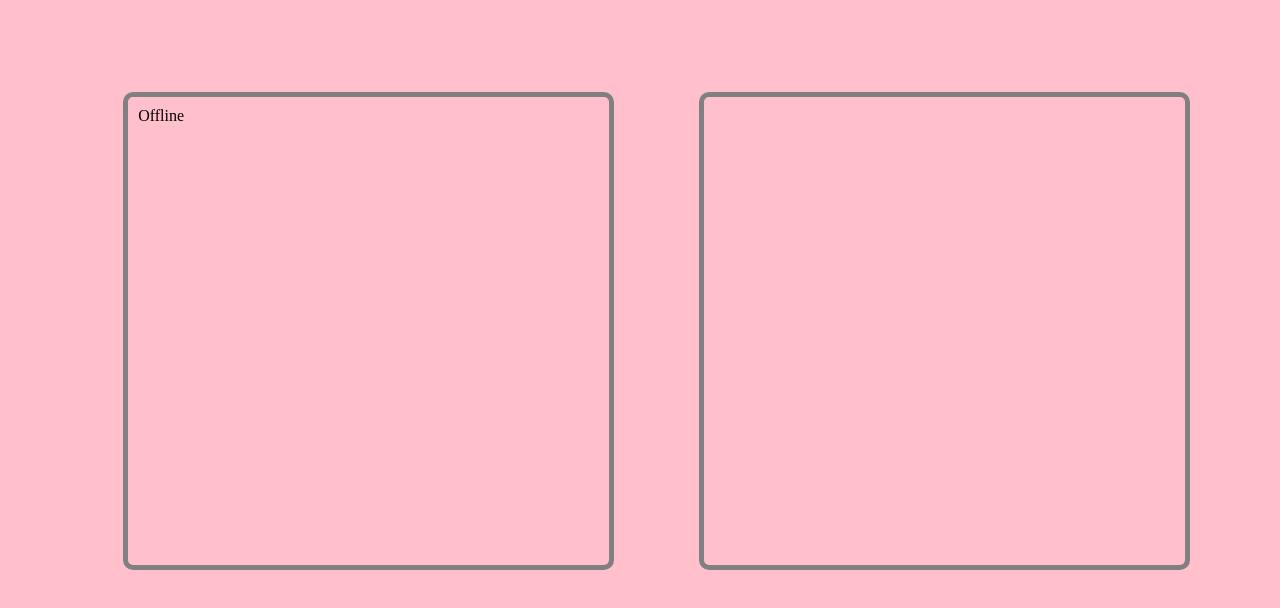
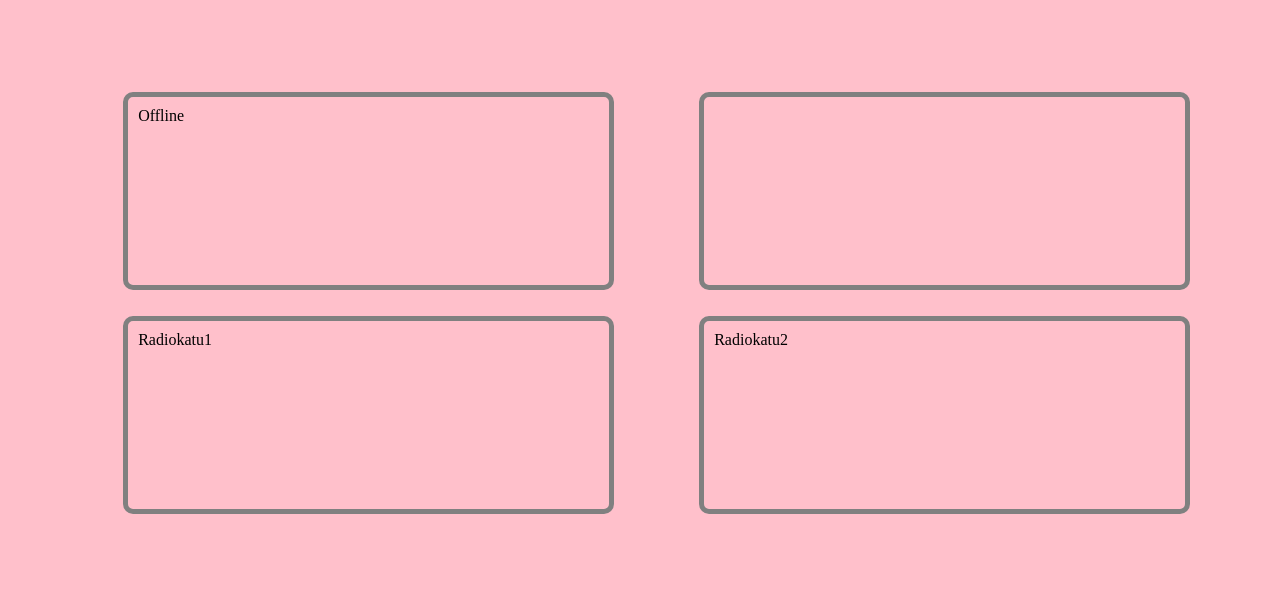
Before and after one commit to Robyn12/hsl, a plain HTML site: page hsl/index.html in a window 1280 px wide. Shown: the part 148-756 px from the top of the page. Drawn offline with nearby package versions, Linux system fonts and the light colour scheme; no server answers.

Commit message:
Add files via upload

```diff
--- a/hsl/hsl.css
+++ b/hsl/hsl.css
@@ -37,23 +37,28 @@
 body {
     background-color: pink;
 }
-#Kyllikinportti1 {
+.aikatauluField {
     border-radius: 10px;
     padding: 10px;
     border: 5px solid gray;
     position: absolute;
     width: 40%;
-    height: 80%;
+    height: 30%;
+}
+#Kyllikinportti1 {
     left: 10%;
 }
 
 #Kyllikinportti2 {
-    border-radius: 10px;
-    padding: 10px;
-    border: 5px solid gray;
-    position: absolute;
-    width: 40%;
-    height: 80%;
+    left: 60%;
+}
+#radiokatu1 {
+    top:40%;
+    left: 10%;
+}
+
+#radiokatu2 {
+    top:40%;
     left: 60%;
 }
 #bussiNro {
--- a/hsl/index.html
+++ b/hsl/index.html
@@ -7,8 +7,9 @@
 <script>
 var counter = 1;
 var url1 = "https://api.digitransit.fi/routing/v1/routers/hsl/index/graphql";
-var header = "Content-Type: application/json";
-var query = { "query": "{  stops(ids: [\"HSL:1171407\", \"HSL:1171408\"])  { stoptimesWithoutPatterns (numberOfDepartures: 4) { trip { route { shortName }  } scheduledDeparture realtimeDeparture headsign } } }" };
+    var header = "Content-Type: application/json";
+    var stops = ["HSL:1171407", "HSL:1171408" ,"HSL:1171124", "HSL:1171125"]
+var query = { "query": "{  stops(ids: [\""+ stops[0] +"\", \"" + stops[1] + "\", \"" + stops[2] + "\", \"" + stops[3] + "\"])  { stoptimesWithoutPatterns (numberOfDepartures: 4) { trip { route { shortName }  } scheduledDeparture realtimeDeparture headsign } } }" };
 function checkInternetConnection() {
 	return navigator.onLine
 };
@@ -65,8 +66,14 @@ function haeTiedot() {
       success: function (data) {
       var tuloste = muotoileTiedot(data["data"]["stops"][0]["stoptimesWithoutPatterns"]);
       var tuloste2 = muotoileTiedot(data["data"]["stops"][1]["stoptimesWithoutPatterns"]);
+      var tuloste3 = muotoileTiedot(data["data"]["stops"][2]["stoptimesWithoutPatterns"]);
+      var tuloste4 = muotoileTiedot(data["data"]["stops"][3]["stoptimesWithoutPatterns"]);
+
       document.getElementById("Kyllikinportti1").innerHTML = "<div class='suunta'><h2>Pasilan Aseman suuntaan</h2></div>" + tuloste + "</h3>";
       document.getElementById("Kyllikinportti2").innerHTML = "<div class='suunta'><h2>Keskustaan päin</h2></div>" + tuloste2 + "";
+      document.getElementById("radiokatu1").innerHTML = "<div class='suunta'><h2>Keskustaan päin</h2></div>" + tuloste3 + "";
+      document.getElementById("radiokatu2").innerHTML = "<div class='suunta'><h2>Keskustaan päin</h2></div>" + tuloste4 + "";
+
       counter = 1;
     },
     error: function (data) {
@@ -103,13 +110,19 @@ setInterval(function(){
         </div>
     </div>
 
-	<div id="bussiAikataulu">
-        <div id="Kyllikinportti1">
+    <div id="bussiAikataulu">
+        <div class="aikatauluField" id="Kyllikinportti1">
             Kyllikinportti1
         </div>
-        <div id="Kyllikinportti2">
+        <div class="aikatauluField" id="Kyllikinportti2">
             Kyllikinportti2
         </div>
-	</div>
+        <div class="aikatauluField" id="radiokatu1">
+            Radiokatu1
+        </div>
+        <div class="aikatauluField" id="radiokatu2">
+            Radiokatu2
+        </div>
+    </div>
 </body>
 </html>
```
